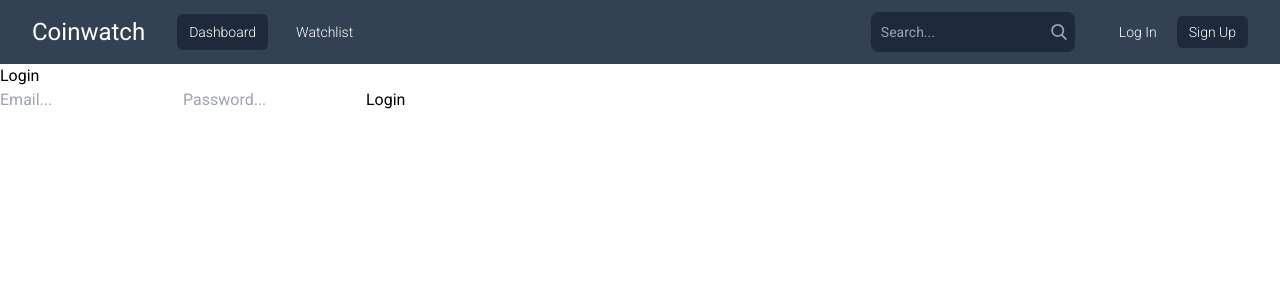
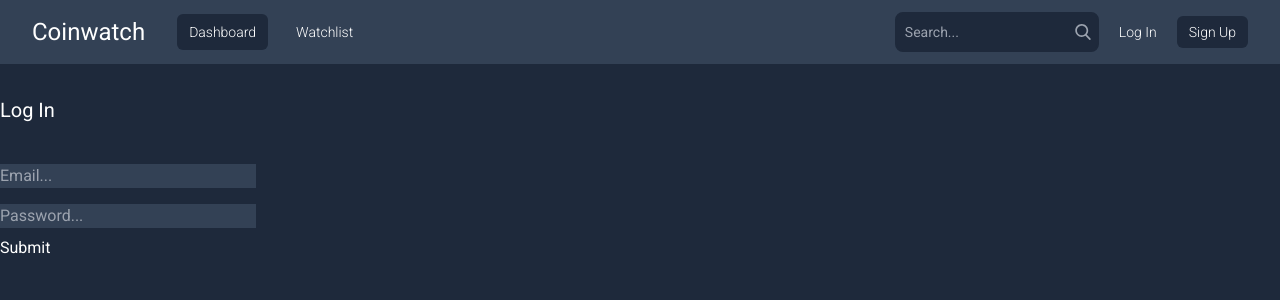
Before and after one commit to JakubMrowicki/crypto-app, a React (Create React App) app: page /login in a window 1280 px wide. Shown: the top 300 px of the page. Built offline with nearby package versions, Linux system fonts and the light colour scheme; no server answers.

Commit message:
Login & Signup

```diff
--- a/src/components/cryptos/NavbarSearch.jsx
+++ b/src/components/cryptos/NavbarSearch.jsx
@@ -29,7 +29,7 @@ function NavbarSearch() {
   }
 
   return (
-    <div className='relative text-center mr-8 mx-auto text-gray-400 lg:block hidden'>
+    <div className='relative text-center mr-2 mx-auto text-gray-400 md:block hidden'>
       <form onSubmit={handleSubmit}>
         <input
           className='border-2 border-slate-800 bg-slate-800 h-10 pl-2 pr-8 rounded-lg text-sm focus:outline-none'
--- a/src/components/layout/Navbar.jsx
+++ b/src/components/layout/Navbar.jsx
@@ -1,4 +1,7 @@
+import { useContext, useEffect } from "react"
 import NavbarSearch from "../cryptos/NavbarSearch"
+import UserContext from "../../context/user/UserContext"
+import { auth } from "../../firebase-config"
 
 const navigation = [
     { name: 'Dashboard', href: '/', current: true },
@@ -10,6 +13,17 @@ function classNames(...classes) {
 }
 
 function Navbar() {
+
+  const { getUser, signOut } = useContext(UserContext)
+
+  useEffect(() => {
+    const getCurrentUserLoggedIn = async () => {
+      const currentUserLoggedIn = await getUser()
+      console.log(currentUserLoggedIn)
+    }
+    getCurrentUserLoggedIn()
+  })
+
   return (
   <nav className="bg-slate-700 mx-auto">
     <div className="container mx-auto px-8">
@@ -33,14 +47,18 @@ function Navbar() {
               </a>
             ))}
           </div>
+        </div>
+        <div className="absolute right-0 flex items-center">
+          <NavbarSearch />
+          <div className="hidden flex items-center font-light space-x-2 sm:block">
+            {!auth.currentUser
+              ? <><a className="text-white px-3 py-2 rounded-md text-sm" href="/login">Log In</a>
+                <a className="bg-slate-800 text-white px-3 py-2 rounded-md text-sm" href="/signup">Sign Up</a></>
+              : <><a className="text-white px-3 py-2 rounded-md text-sm" href="/profile">Profile</a>
+                <a className="bg-slate-800 text-white px-3 py-2 rounded-md text-sm" href="/" onClick={signOut}>Sign Out</a></>
+            }
           </div>
-          <div className="absolute right-0 flex items-center">
-            <NavbarSearch />
-            <div className="hidden flex items-center font-light space-x-2 sm:block">
-              <a className="text-white px-3 py-2 rounded-md text-sm" href="/login">Log In</a>
-              <a className="bg-slate-800 text-white px-3 py-2 rounded-md text-sm" href="/signup">Sign Up</a>
-            </div>
-          </div>
+        </div>
       </div>
     </div>
   </nav>
--- a/src/components/users/LogInBox.jsx
+++ b/src/components/users/LogInBox.jsx
@@ -20,17 +20,21 @@ function LogIn() {
   }
 
   return (
-    <div>
-      <h3>Login</h3>
-      <input placeholder="Email..."
+    <div className="container mx-auto flex-col">
+      <div className="py-8">
+        <h3 className="text-xl">Log In</h3>
+      </div>
+      <div className="grid grid-cols-1">
+        <input className="bg-slate-700 w-64 my-2" placeholder="Email..."
           onChange={(e) => {
             setLoginEmail(e.target.value)
           }} />
-      <input placeholder="Password..."
+          <input className="bg-slate-700 my-2 w-64" placeholder="Password..."
           onChange={(e) => {
             setLoginPassword(e.target.value)
           }} />
-      <button onClick={handleSubmit}>Login</button>
+      </div>
+      <button onClick={handleSubmit}>Submit</button>
     </div>
   )
 }
--- a/src/components/users/SignUpBox.jsx
+++ b/src/components/users/SignUpBox.jsx
@@ -20,17 +20,21 @@ function SignUp() {
   }
 
   return (
-    <div>
-      <h3>Sign up</h3>
-    <input placeholder="Email..."
+    <div className='container mx-auto flex-col'>
+      <div className='py-8'>
+        <h3 className='text-xl'>Create Account</h3>
+      </div>
+      <div className='grid grid-cols-1'>
+        <input className='bg-slate-700 my-2 w-64' placeholder="Email..."
         onChange={(e) => {
           setRegisterEmail(e.target.value)
         }} />
-    <input placeholder="Password..."
+        <input className='bg-slate-700 w-64 my-2' placeholder="Password..."
         onChange={(e) => {
           setRegisterPassword(e.target.value)
         }} />
-    <button onClick={handleSubmit}>Create user</button>
+      </div>
+      <button onClick={handleSubmit}>Submit</button>
     </div>
   )
 }
--- a/src/context/user/UserContext.js
+++ b/src/context/user/UserContext.js
@@ -6,12 +6,10 @@ const UserContext = createContext()
 
 export const UserProvider = ({ children }) => {
   const [currentUser, setCurrentUser] = useState({})
-  const [loading, setLoading] = useState(true)
 
   useEffect(() => {
     const unsubscribe = auth.onAuthStateChanged(user => {
       setCurrentUser(user)
-      setLoading(false)
     })
 
     return unsubscribe
@@ -22,7 +20,7 @@ export const UserProvider = ({ children }) => {
   }
 
   const signOut = () => {
-    return signOut()
+    return auth.signOut()
   }
 
   const signUp = (email, password) => {
--- a/src/pages/Login.jsx
+++ b/src/pages/Login.jsx
@@ -1,7 +1,7 @@
 import LogInBox from "../components/users/LogInBox"
 
 function Login() {
-  return <div>
+  return <div className="bg-slate-800 text-white h-screen">
     <LogInBox />
   </div>;
 }
--- a/src/pages/Signup.jsx
+++ b/src/pages/Signup.jsx
@@ -1,7 +1,7 @@
 import SignUpBox from "../components/users/SignUpBox";
 
 function Signup() {
-  return <div>
+  return <div className="bg-slate-800 text-white h-screen">
     <SignUpBox />
   </div>;
 }
```
Lines whose indentation alone changed are shown as unchanged.
